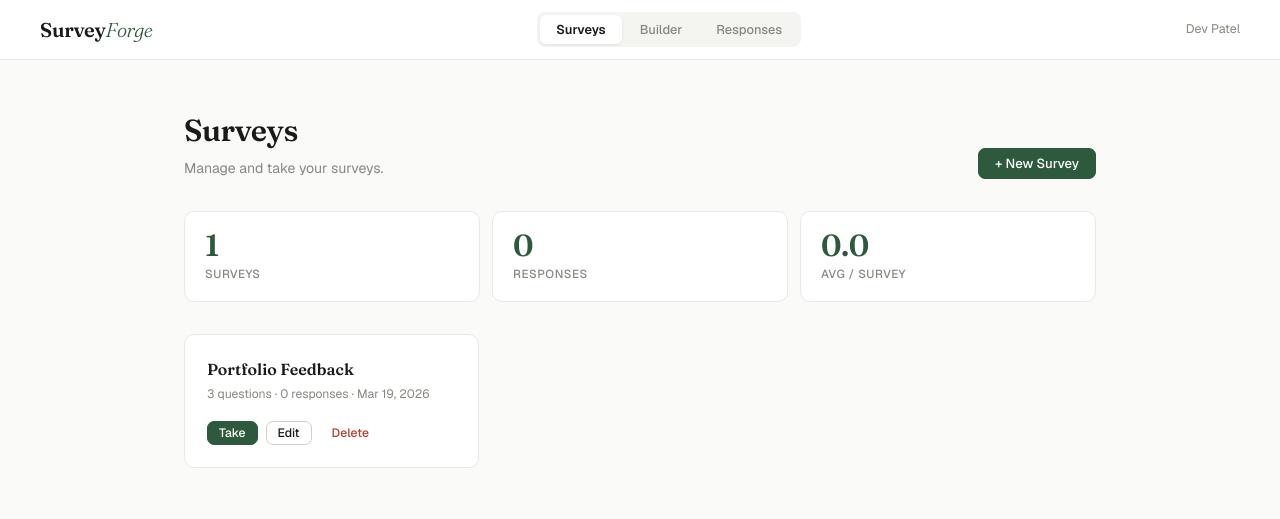
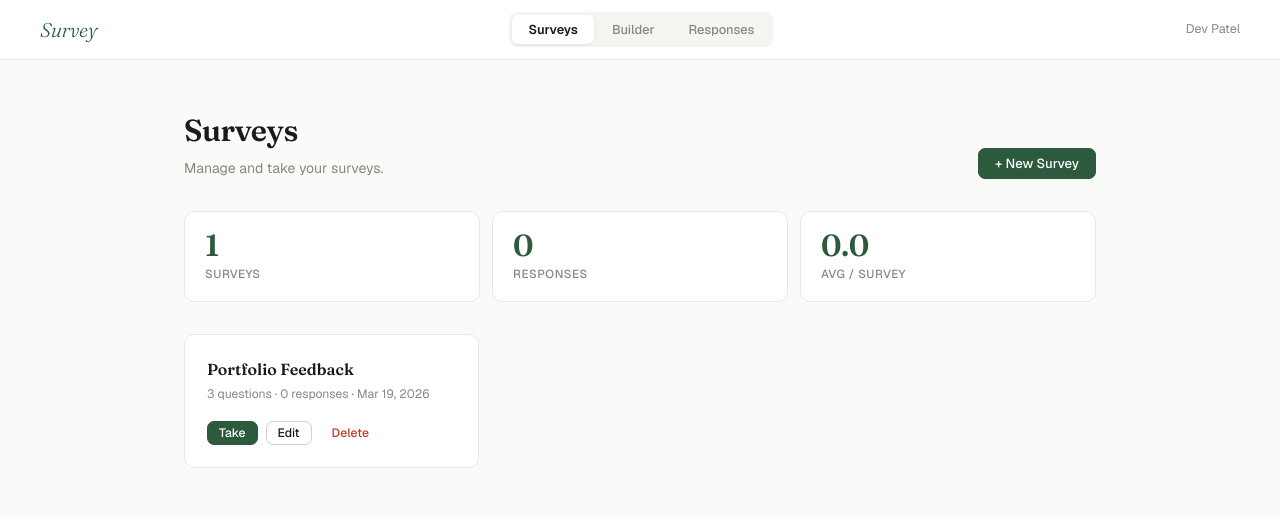
Before and after one commit to TheDev21/survey, a plain HTML site: page index.html in a window 1280 px wide. Drawn offline with nearby package versions, Linux system fonts and the light colour scheme.

Commit message:
index.html

```diff
--- a/index.html
+++ b/index.html
@@ -270,7 +270,7 @@
 <body>
 
 <header>
-  <div class="logo">Survey<em>Forge</em></div>
+  <div class="logo"><em>Survey</em></div>
   <nav>
     <button class="tab active" onclick="switchTab('surveys')">Surveys</button>
     <button class="tab" onclick="switchTab('builder')">Builder</button>
```
